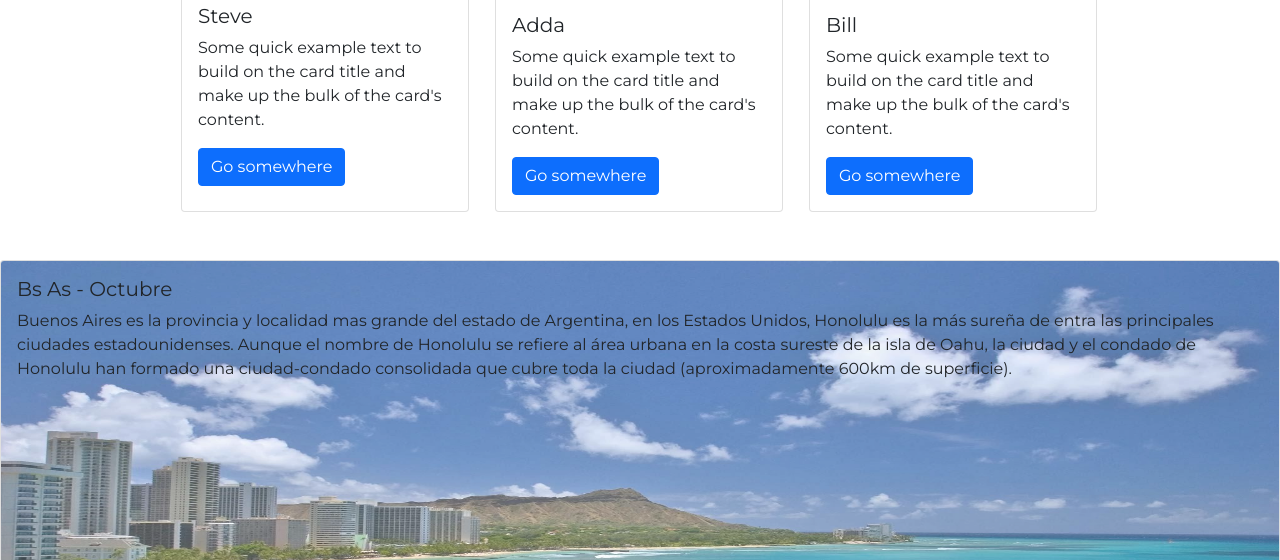
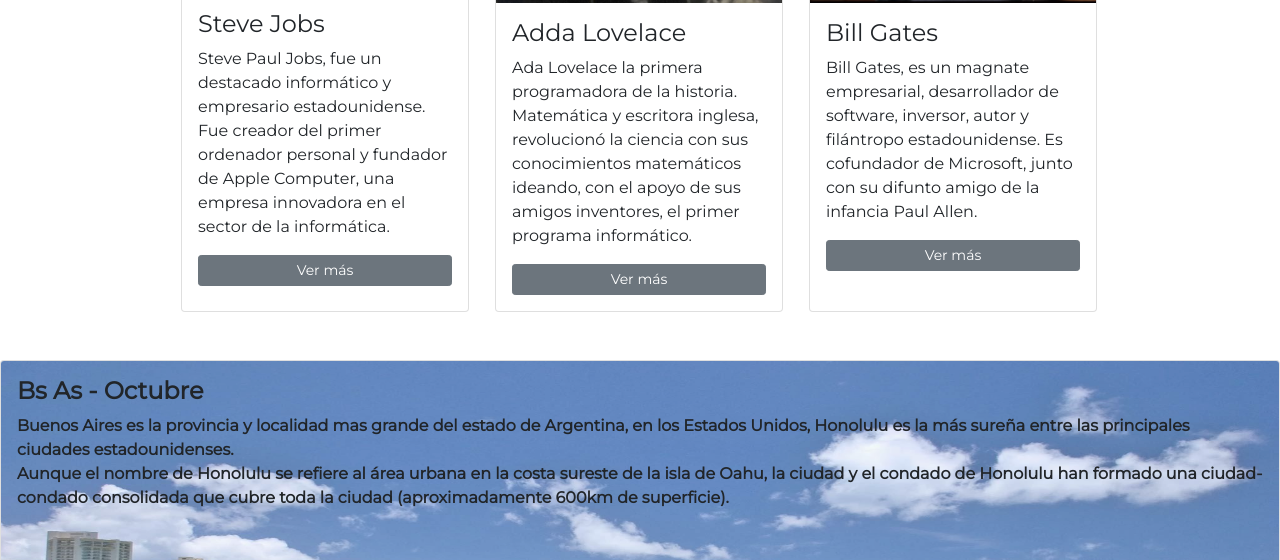
Before and after one commit to yanirc1981/TP-integrador, a plain HTML site: page index.html in a window 1280 px wide. Shown: the part 1195-1755 px from the top of the page. Drawn offline with nearby package versions, Linux system fonts and the light colour scheme.

Commit message:
add changes 3

```diff
--- a/index.html
+++ b/index.html
@@ -19,7 +19,7 @@
 
 
 <header class="container-fluid bg-secondary d-flex justify-content-center">
-  <p class="text-light mb-0 p-2 fs-6">TP Integrador Codo a Codo</p>
+  <p class="text-light mb-0 p-2 fs-5">TP Integrador Codo a Codo</p>
 </header>
 
 
@@ -38,14 +38,14 @@
     <div class="collapse navbar-collapse" id="navbarSupportedContent">
       <ul class="navbar-nav me-auto mb-2 mb-lg-0 ">
         <li class="nav-item">
-          <a class="nav-link active" aria-current="page" href="#oradores">Oradores</a>
+          <a class="nav-link active fs-5" aria-current="page" href="#oradores">Oradores</a>
         </li>
 
         <li class="nav-item">
-          <a class="nav-link" href="#formulario">Conviertete en orador</a>
+          <a class="nav-link fs-5" href="#formulario">Conviertete en orador</a>
         </li>
         <li class="nav-item">
-          <a class="nav-link" href="#turismo">Reservar</a>
+          <a class="nav-link fs-5" href="#turismo">Reservar</a>
         </li>
 
 
@@ -107,9 +107,9 @@
               <div class="card" style="width: 18rem;">
                 <img src="./TP-integrador/img/steve.jpg" class="card-img-top" alt="...">
                 <div class="card-body">
-                  <h5 class="card-title">Steve</h5>
-                  <p class="card-text">Some quick example text to build on the card title and make up the bulk of the card's content.</p>
-                  <a href="#" class="btn btn-primary">Go somewhere</a>
+                  <h4 class="card-title">Steve Jobs</h4>
+                  <p class="card-text">Steve Paul Jobs, fue un destacado informático y empresario estadounidense. Fue creador del primer ordenador personal y fundador de Apple Computer, una empresa innovadora en el sector de la informática.</p>
+                  <a href="https://www.biografiasyvidas.com/biografia/j/jobs.htm" class="btn btn-secondary btn-sm d-flex  justify-content-evenly">Ver más</a>
                 </div>
               </div>
             </div>
@@ -117,9 +117,9 @@
               <div class="card" style="width: 18rem;">
                 <img src="./TP-integrador/img/ada.jpeg" class="card-img-top" alt="...">
                 <div class="card-body">
-                  <h5 class="card-title">Adda</h5>
-                  <p class="card-text">Some quick example text to build on the card title and make up the bulk of the card's content.</p>
-                  <a href="#" class="btn btn-primary">Go somewhere</a>
+                  <h4 class="card-title">Adda Lovelace</h4>
+                  <p class="card-text">Ada Lovelace la primera programadora de la historia. Matemática y escritora inglesa, revolucionó la ciencia con sus conocimientos matemáticos ideando, con el apoyo de sus amigos inventores, el primer programa informático.</p>
+                  <a href="https://mujeresconciencia.com/2014/12/10/ada-lovelace-pionera-en-programacion/" class="btn btn-secondary btn-sm d-flex justify-content-evenly">Ver más</a>
                 </div>
               </div>
             </div>
@@ -127,9 +127,9 @@
               <div class="card" style="width: 18rem;">
                 <img src="./TP-integrador/img/bill.jpg" class="card-img-top" alt="...">
                 <div class="card-body">
-                  <h5 class="card-title">Bill</h5>
-                  <p class="card-text">Some quick example text to build on the card title and make up the bulk of the card's content.</p>
-                  <a href="#" class="btn btn-primary">Go somewhere</a>
+                  <h4 class="card-title">Bill Gates</h4>
+                  <p class="card-text">Bill Gates, es un magnate empresarial, desarrollador de software, inversor, autor y filántropo estadounidense. Es cofundador de Microsoft, junto con su difunto amigo de la infancia Paul Allen.</p>
+                  <a href="https://www.biografiasyvidas.com/biografia/g/gates.htm" class="btn btn-secondary btn-sm d-flex justify-content-evenly">Ver más</a>
                 </div>
               </div>
             </div>
@@ -139,8 +139,8 @@
            <div class="card text-bg-dark " id="turismo">
             <img src="./TP-integrador/img/honolulu.jpg" class="card-img" alt="...">
             <div class="card-img-overlay">
-              <h5 class="card-title">Bs As - Octubre</h5>
-              <p class="parrafo">Buenos Aires es la provincia y localidad mas grande del estado de Argentina, en los Estados Unidos, Honolulu es la más sureña de entra las principales ciudades estadounidenses. Aunque el nombre de Honolulu se refiere al área urbana en la costa sureste de la isla de Oahu, la ciudad y el condado de Honolulu han formado una ciudad-condado consolidada que cubre toda la ciudad (aproximadamente 600km de superficie).</p>
+              <h5 class="card-title fs-4 fw-bold">Bs As - Octubre</h5>
+              <p class="fw-bold fs-6">Buenos Aires es la provincia y localidad mas grande del estado de Argentina, en los Estados Unidos, Honolulu es la más sureña entre las principales ciudades estadounidenses.<br> Aunque el nombre de Honolulu se refiere al área urbana en la costa sureste de la isla de Oahu, la ciudad y el condado de Honolulu han formado una ciudad-condado consolidada que cubre toda la ciudad (aproximadamente 600km de superficie).</p>
 
             </div>
           </div>
@@ -173,7 +173,7 @@
             <textarea class="form-control" id="exampleFormControlTextarea1" rows="3"></textarea>
           </div>
           <div class="d-grid gap-2">
-            <button class="btn btn-primary mb-4" type="button">Enviar</button>
+            <button class="btn btn-secondary mb-4" type="button">Enviar</button>
 
           </div>
     </div>
```
